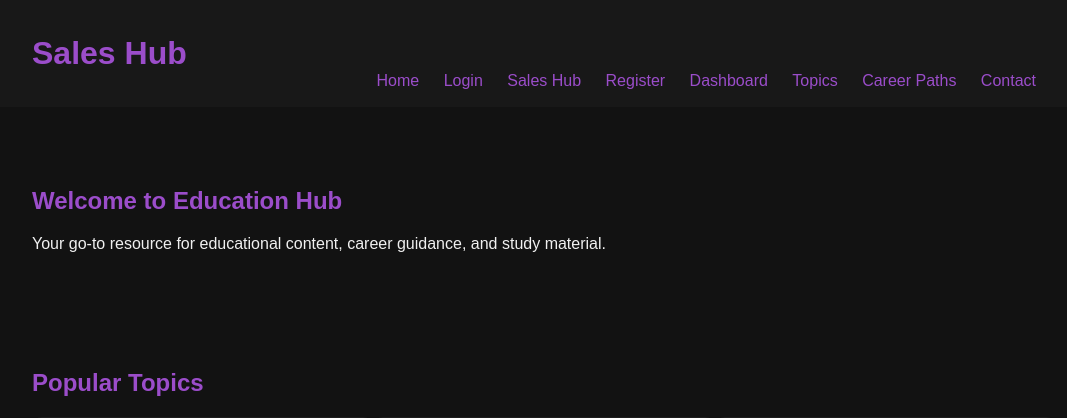
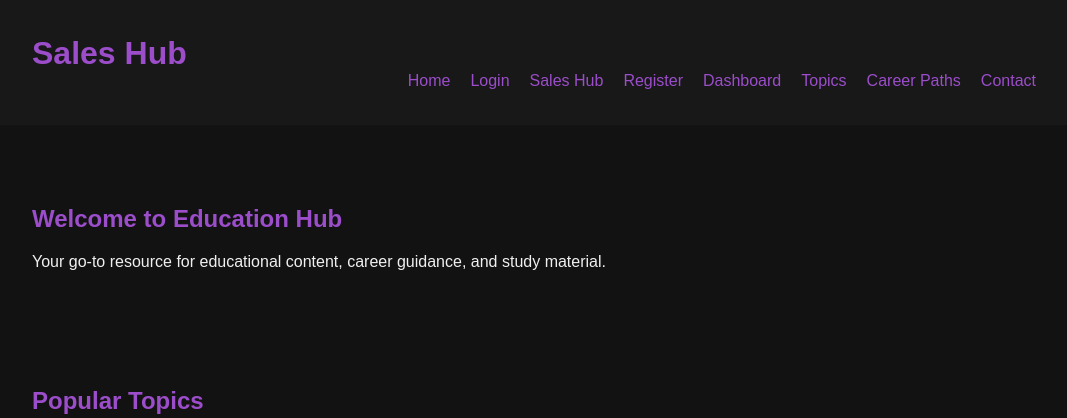
Before and after one commit to ThothOdinson/Web-Collab, a Flask app: page /home in a window 1280 px wide. Shown: the top 418 px of the page, without its empty margins (96-1163 px from the left). Run offline with Flask 3, Linux system fonts and the light colour scheme.

Commit message:
Update webCSS-1.css
Update webCSS-1.css

```diff
--- a/static/webCSS-1.css
+++ b/static/webCSS-1.css
@@ -39,10 +39,10 @@ header h1 {
 
 nav ul {
     list-style-type: none;
-    display: inline-block;
+    display: flex;
+    justify-content: flex-end;
     margin: 0;
     padding: 0;
-    float: right;
 }
 
 nav ul li {
```
